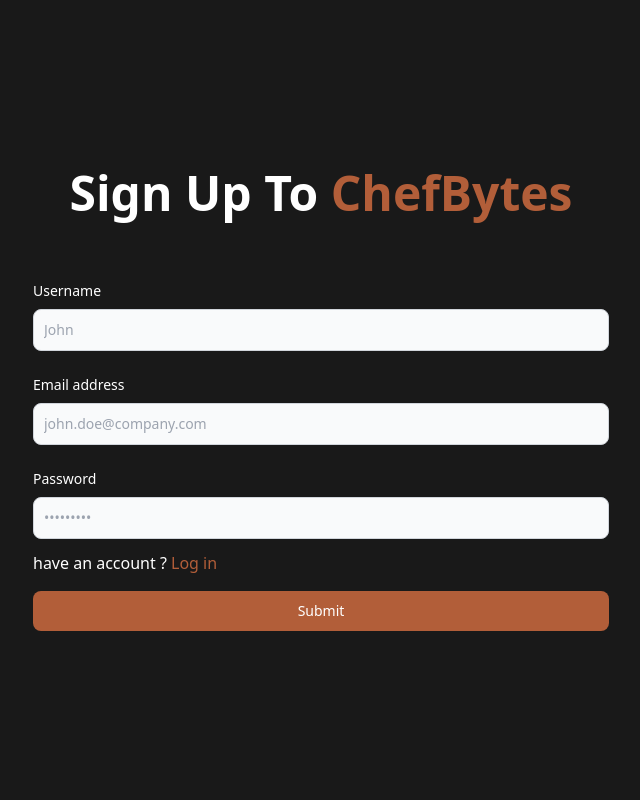
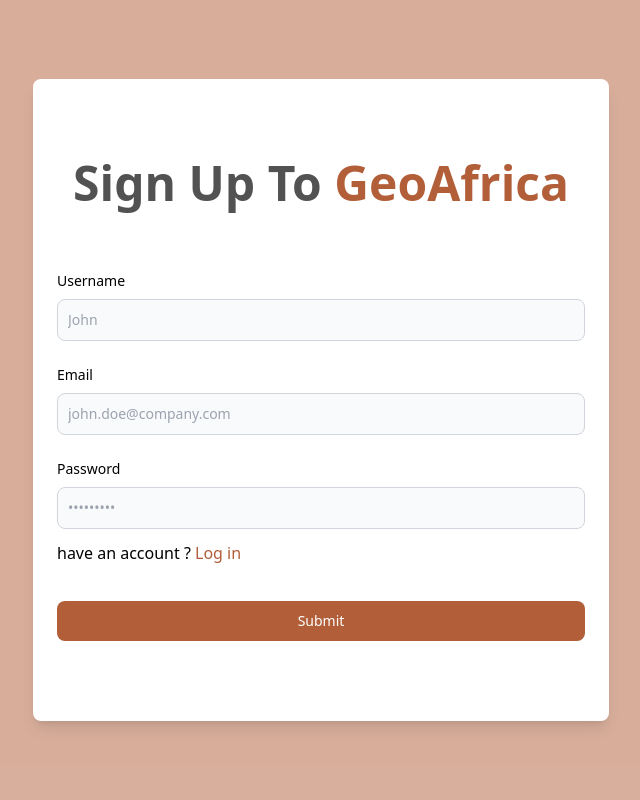
Before and after one commit to ilyassan/php-geoafrica-v2, a PHP site: the page made by app/View/signup.php in a window 1280 px wide. Shown: the whole page, without its empty margins (319-959 px from the left). Run offline with PHP 8.4, Linux system fonts and the light colour scheme; the template is opened without the code that fills it, so the values that code supplies are empty; some libraries are stand-ins or nearby versions.

Commit message:
#11 Add some adjustment to the sign-up page

```diff
--- a/app/View/signup.php
+++ b/app/View/signup.php
@@ -1,24 +1,24 @@
-<main class=" flex items-center relative justify-center h-screen bg-black/90 text-white">
-    <div class="max-w-xl w-full">
-        <h1 class="font-bold text-4xl lg:text-5xl text-center mb-16">Sign Up To <span class="text-primary font-extrabold">ChefBytes</span></h1>
+<main class=" flex items-center relative justify-center h-screen bg-primary/50">
+    <div class="max-w-xl w-full bg-white px-6 py-20 rounded-lg shadow-lg">
+        <h1 class="font-bold text-4xl lg:text-5xl text-center mb-16 text-neutral-600">Sign Up To <span class="text-primary font-extrabold">GeoAfrica</span></h1>
         <form action="" method="POST">
             <div class="mb-6">
-                <label for="username" class="block mb-2 text-sm font-medium text-white">Username</label>
+                <label for="username" class="block mb-2 text-sm font-medium ">Username</label>
                 <input type="text" id="username" name="username" class="bg-gray-50 border border-gray-300 text-gray-900 text-sm rounded-lg focus:ring-blue-500 focus:border-blue-500 block w-full p-2.5 dark:bg-gray-700 dark:border-gray-600 dark:placeholder-gray-400 dark:text-white dark:focus:ring-blue-500 dark:focus:border-blue-500" placeholder="John" />
             </div>
             <div class="mb-6">
-                <label for="email" class="block mb-2 text-sm font-medium text-white">Email address</label>
+                <label for="email" class="block mb-2 text-sm font-medium ">Email</label>
                 <input type="email" id="email" name="email" class="bg-gray-50 border border-gray-300 text-gray-900 text-sm rounded-lg focus:ring-blue-500 focus:border-blue-500 block w-full p-2.5 dark:bg-gray-700 dark:border-gray-600 dark:placeholder-gray-400 dark:text-white dark:focus:ring-blue-500 dark:focus:border-blue-500" placeholder="john.doe@company.com" />
             </div>
             <div class="mb-3">
-                <label for="password" class="block mb-2 text-sm font-medium text-white">Password</label>
+                <label for="password" class="block mb-2 text-sm font-medium">Password</label>
                 <input type="password" id="password" name="password" class="bg-gray-50 border border-gray-300 text-gray-900 text-sm rounded-lg focus:ring-blue-500 focus:border-blue-500 block w-full p-2.5 dark:bg-gray-700 dark:border-gray-600 dark:placeholder-gray-400 dark:text-white dark:focus:ring-blue-500 dark:focus:border-blue-500" placeholder="•••••••••" />
 
             </div>
             <div class="mb-4">
-                have an account ? <a href="./index.php" class="text-[#b25e39]">Log in</a>
+                have an account ? <a href="login" class="text-[#b25e39]">Log in</a>
             </div>
-            <input type="submit" value="Submit" name="signup" class="text-white  w-full cursor-pointer hover:bg-primary/90 focus:ring-4 focus:outline-none focus:ring-blue-300 font-medium rounded-lg text-sm   px-5 py-2.5  bg-primary ">
+            <input type="submit" value="Submit" name="signup" class="text-white  w-full cursor-pointer hover:bg-primary/90 focus:ring-4 focus:outline-none focus:ring-blue-300 font-medium rounded-lg text-sm   px-5 py-2.5 mt-5  bg-primary ">
         </form>
     </div>
 </main>
--- a/assets/style.css
+++ b/assets/style.css
@@ -583,6 +583,10 @@ video {
   margin-bottom: 1.5rem;
 }
 
+.mt-5 {
+  margin-top: 1.25rem;
+}
+
 .block {
   display: block;
 }
@@ -632,10 +636,6 @@ video {
   border-color: rgb(209 213 219 / var(--tw-border-opacity, 1));
 }
 
-.bg-black\/90 {
-  background-color: rgb(0 0 0 / 0.9);
-}
-
 .bg-gray-50 {
   --tw-bg-opacity: 1;
   background-color: rgb(249 250 251 / var(--tw-bg-opacity, 1));
@@ -655,10 +655,6 @@ video {
   background-color: rgb(255 255 255 / var(--tw-bg-opacity, 1));
 }
 
-.bg-opacity-40 {
-  --tw-bg-opacity: 0.4;
-}
-
 .p-2\.5 {
   padding: 0.625rem;
 }
@@ -670,6 +666,11 @@ video {
 .px-5 {
   padding-left: 1.25rem;
   padding-right: 1.25rem;
+}
+
+.px-6 {
+  padding-left: 1.5rem;
+  padding-right: 1.5rem;
 }
 
 .py-2\.5 {
@@ -718,6 +719,11 @@ video {
   color: rgb(17 24 39 / var(--tw-text-opacity, 1));
 }
 
+.text-neutral-600 {
+  --tw-text-opacity: 1;
+  color: rgb(82 82 82 / var(--tw-text-opacity, 1));
+}
+
 .text-primary {
   --tw-text-opacity: 1;
   color: rgb(178 94 57 / var(--tw-text-opacity, 1));
@@ -728,25 +734,10 @@ video {
   color: rgb(255 255 255 / var(--tw-text-opacity, 1));
 }
 
-.text-neutral-700 {
-  --tw-text-opacity: 1;
-  color: rgb(64 64 64 / var(--tw-text-opacity, 1));
-}
-
-.text-neutral-600 {
-  --tw-text-opacity: 1;
-  color: rgb(82 82 82 / var(--tw-text-opacity, 1));
-}
-
 .shadow-lg {
   --tw-shadow: 0 10px 15px -3px rgb(0 0 0 / 0.1), 0 4px 6px -4px rgb(0 0 0 / 0.1);
   --tw-shadow-colored: 0 10px 15px -3px var(--tw-shadow-color), 0 4px 6px -4px var(--tw-shadow-color);
   box-shadow: var(--tw-ring-offset-shadow, 0 0 #0000), var(--tw-ring-shadow, 0 0 #0000), var(--tw-shadow);
-}
-
-.hover\:bg-blue-800:hover {
-  --tw-bg-opacity: 1;
-  background-color: rgb(30 64 175 / var(--tw-bg-opacity, 1));
 }
 
 .hover\:bg-primary\/90:hover {
```
